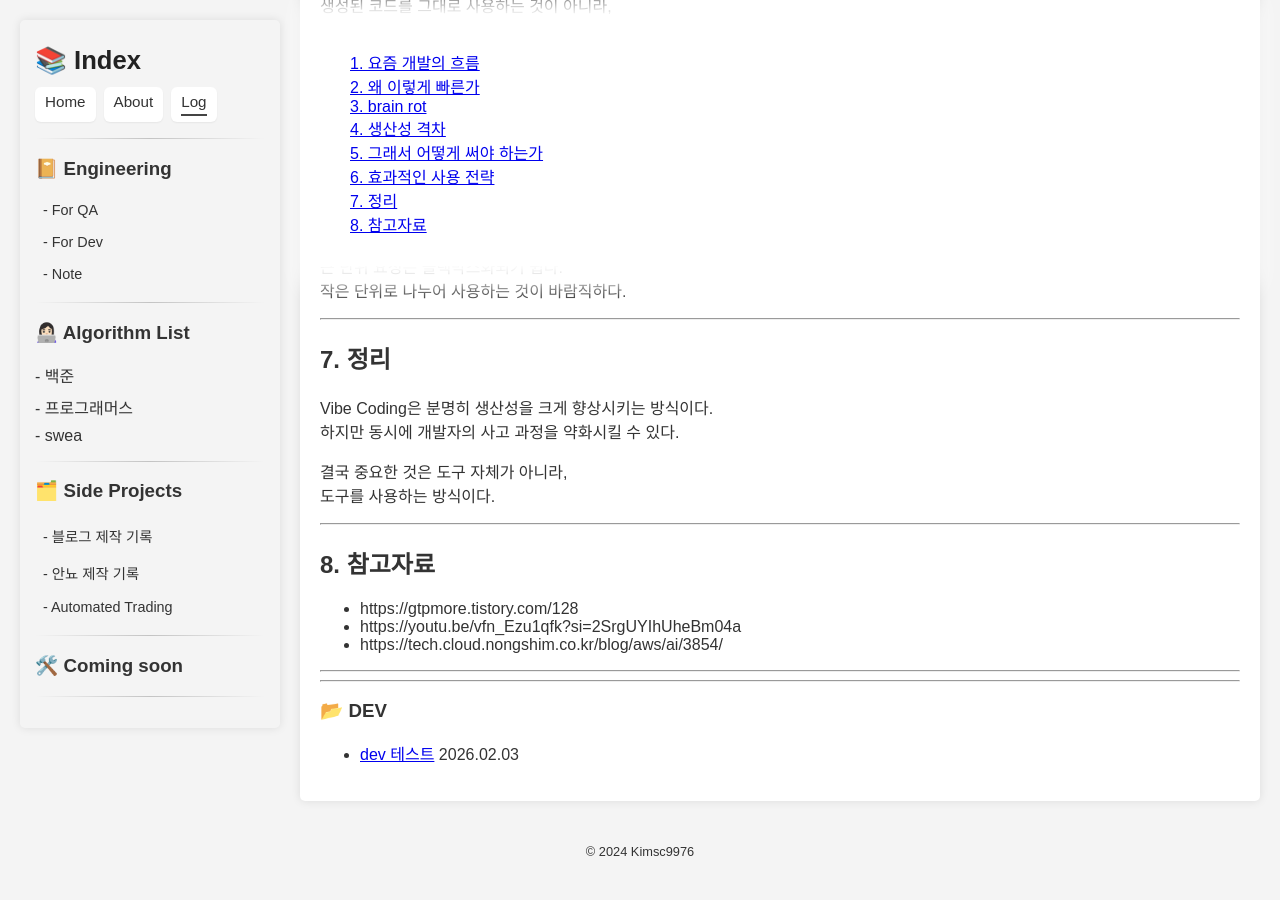
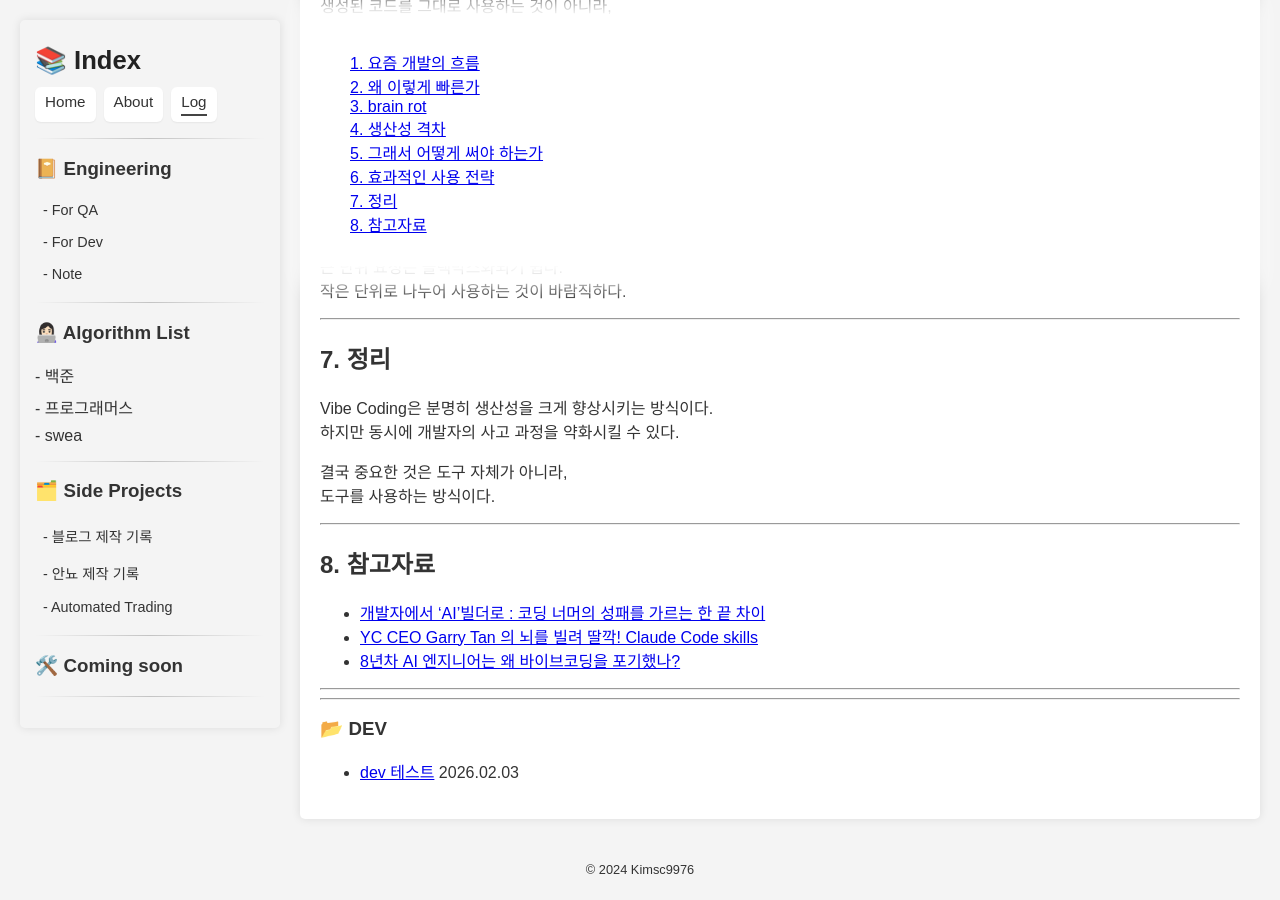
Before and after one commit to Kimsc9976/Kimsc9976.github.io, a Jekyll site: the page built from _posts/dev/2026/2026-04-01-vibe-code-brain-rot.md, in a window 1280 px wide and 900 px high, scrolled down 3016 px. Built offline with Jekyll 4.4.1, drawn with Linux system fonts in a browser that asks for light colours.

```diff
--- a/_posts/2026-04-01-vibe-code-brain-rot.md
+++ b/_posts/dev/2026/2026-04-01-vibe-code-brain-rot.md
@@ -159,8 +159,8 @@ Vibe Coding은 분명히 생산성을 크게 향상시키는 방식이다.
 
 ## 8. 참고자료
 
-- https://gtpmore.tistory.com/128
-- https://youtu.be/vfn_Ezu1qfk?si=2SrgUYIhUheBm04a
-- https://tech.cloud.nongshim.co.kr/blog/aws/ai/3854/
+- [개발자에서 'AI'빌더로 : 코딩 너머의 성패를 가르는 한 끝 차이](https://gtpmore.tistory.com/128)
+- [YC CEO Garry Tan 의 뇌를 빌려 딸깍! Claude Code skills](https://youtu.be/vfn_Ezu1qfk?si=2SrgUYIhUheBm04a)
+- [8년차 AI 엔지니어는 왜 바이브코딩을 포기했나?](https://tech.cloud.nongshim.co.kr/blog/aws/ai/3854/)
 
 ---
```
Also changed, not shown: _posts/dev/2026/2026-02-03-test-file-dev.md (renamed from _posts/2026-02-03-test-file-dev.md), _posts/note/2026/2026-02-03-test-file-note.md (renamed from _posts/2026-02-03-test-file-note.md), _posts/note/2026/2026-03-24-simulator-simworld.md (renamed from _posts/2026-03-24-simulator-simworld.md), _posts/note/2026/2026-04-02-simulator-urban-sim.md (renamed from _posts/2026-04-02-simulator-urban-sim.md), _posts/qa/2026/2026-02-03-test-file-qa.md (renamed from _posts/2026-02-03-test-file-qa.md).
